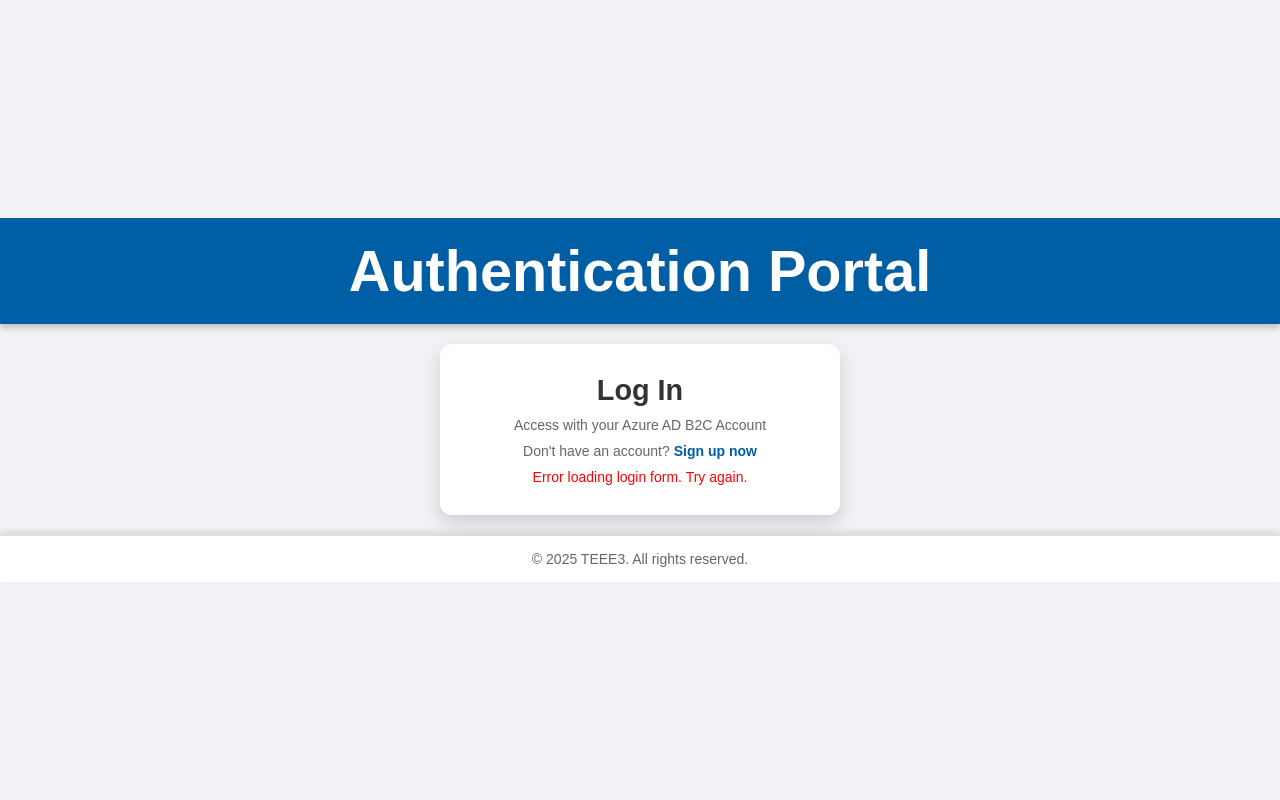
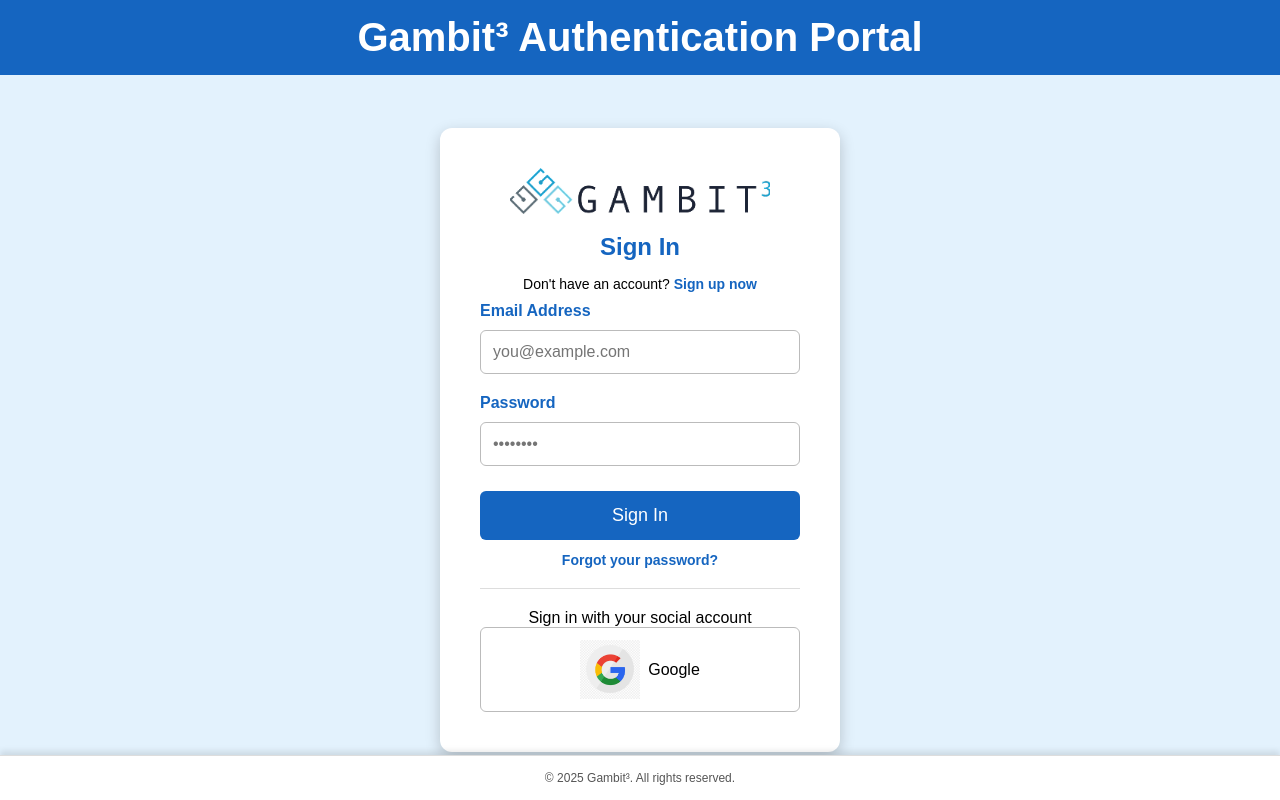
Before and after one commit to jeremiasescudero/AzureLoginTemplate, a plain HTML site: page index.html in a window 1280 px wide. Drawn offline with Linux system fonts and the light colour scheme; a script that the page names is missing.

Commit message:
added logos, and the UI got better

```diff
--- a/index.html
+++ b/index.html
@@ -1,61 +1,67 @@
 <!DOCTYPE html>
 <html lang="en">
 <head>
-    <link rel="stylesheet" href="styles.css">
     <meta charset="UTF-8">
     <meta name="viewport" content="width=device-width, initial-scale=1.0">
-    <title>Login - Azure AD B2C</title>
+    <title>Sign In - Gambit³</title>
     <link rel="stylesheet" href="styles.css">
-
-    <!-- Required for Azure AD B2C -->
-    <meta http-equiv="X-UA-Compatible" content="IE=edge" />
-    <meta name="x-ua-compatible" content="IE=edge" />
-    <meta http-equiv="Content-Type" content="text/html; charset=utf-8" />
-
-    <!-- Azure AD B2C Script -->
     <script src="https://b2cui.b2clogin.com/static/js/unifiedspa.js" defer></script>
 </head>
 <body>
 
-    <!-- Header -->
+    <!-- HEADER -->
     <header class="portal-header">
-        <h1>Authentication Portal</h1>
+        <h1>Gambit³ Authentication Portal</h1>
     </header>
 
     <div class="login-container">
-        <h2>Log In</h2>
-        <p>Access with your Azure AD B2C Account</p>
+        <div class="login-box">
+            <img src="img\G3- Logo for White Backgrounds - Version 2.png" alt="Gambit³ Logo" class="logo">
+            <h2>Sign In</h2>
 
-        <!-- Sign Up Link (Moved Above the Form) -->
-        <p class="signup-link">
-            Don't have an account? <a href="#" onclick="redirectToSignUp()">Sign up now</a>
-        </p>
+            <!-- Move Sign Up link above the form -->
+            <p class="signup-text">Don't have an account? <a href="#" onclick="signUp()">Sign up now</a></p>
 
-        <!-- Azure AD B2C injects the authentication form here -->
-        <div id="api"></div>
+            <form id="loginForm">
+                <label for="email">Email Address</label>
+                <input type="email" id="email" placeholder="you@example.com" required>
 
-        <p id="error-message" class="error-message"></p>
+                <label for="password">Password</label>
+                <input type="password" id="password" placeholder="••••••••" required>
+
+                <button type="submit" class="login-btn">Sign In</button>
+            </form>
+
+            <p class="forgot-password"><a href="#">Forgot your password?</a></p>
+
+            <hr>
+            <p class="social-text">Sign in with your social account</p>
+            <button class="google-btn" onclick="loginWithGoogle()">
+                <img src="img\avfci721i.webp" alt="Google"> Google
+            </button>
+        </div>
     </div>
 
-    <!-- Footer -->
+    <!-- FOOTER -->
     <footer class="portal-footer">
-        <p>&copy; 2025 TEEE3. All rights reserved.</p>
+        <p>&copy; 2025 Gambit³. All rights reserved.</p>
     </footer>
 
+    <script src="authConfig.js"></script>
+    <script src="script.js"></script>
     <script>
-        // Redirect to sign-up page
-        function redirectToSignUp() {
-            window.location.href = "https://gambit3teee3.b2clogin.com/gambit3teee3.onmicrosoft.com/v2.0/.well-known/openid-configuration?p=B2C_1_SIGNUP_LOGIN";
+        document.getElementById("loginForm").addEventListener("submit", function(event) {
+            event.preventDefault();
+            loginWithAzure();
+        });
+
+        function signUp() {
+            window.location.href = "https://gambit3teee3.b2clogin.com/gambit3teee3.onmicrosoft.com/oauth2/v2.0/authorize?p=B2C_1_SIGNUP_LOGIN&client_id=9a2b7851-9c08-4fb1-a88b-7d3c48f47e95&redirect_uri=https://gambit3.teee3.com/signin-oidc&response_type=id_token&scope=openid";
         }
 
-        // Force form injection check
-        window.onload = function () {
-            if (!document.getElementById("api").innerHTML.trim()) {
-                console.error("Azure AD B2C form not injected.");
-                document.getElementById("error-message").textContent = "Error loading login form. Try again.";
-            }
-        };
+        function loginWithGoogle() {
+            window.location.href = "https://gambit3teee3.b2clogin.com/gambit3teee3.onmicrosoft.com/oauth2/v2.0/authorize?p=B2C_1_SIGNUP_LOGIN&client_id=9a2b7851-9c08-4fb1-a88b-7d3c48f47e95&redirect_uri=https://gambit3.teee3.com/signin-oidc&response_type=id_token&scope=openid&acr_values=google";
+        }
     </script>
-
 </body>
 </html>
--- a/styles.css
+++ b/styles.css
@@ -1,4 +1,4 @@
-/* Reset básico para mejor consistencia */
+/* Reset básico */
 * {
     margin: 0;
     padding: 0;
@@ -6,119 +6,180 @@
     font-family: "Arial", sans-serif;
 }
 
-/* Estilos generales de la página */
+/* Fondo */
 body {
-    background: #f0f2f5;
+    background: #e3f2fd;
     display: flex;
     flex-direction: column;
     align-items: center;
     justify-content: center;
     height: 100vh;
-    text-align: center;
 }
 
-/* Header (barra superior) */
+/* Header */
 .portal-header {
-    background: #005ea5;
+    width: 100%;
+    background: #1565c0;
     color: white;
-    width: 100%;
-    padding: 20px;
     text-align: center;
-    font-size: 1.8rem;
+    padding: 15px;
+    font-size: 20px;
     font-weight: bold;
-    box-shadow: 0px 4px 6px rgba(0, 0, 0, 0.2);
+    position: absolute;
+    top: 0;
 }
 
-/* Contenedor del login */
+/* Contenedor de login */
 .login-container {
+    display: flex;
+    justify-content: center;
+    align-items: center;
+    flex-grow: 1;
+    margin-top: 80px;
+}
+
+/* Caja del formulario */
+.login-box {
     background: white;
-    padding: 30px;
+    padding: 40px;
     border-radius: 12px;
-    box-shadow: 0px 8px 20px rgba(0, 0, 0, 0.15);
+    box-shadow: 0px 5px 15px rgba(0, 0, 0, 0.2);
     text-align: center;
     width: 400px;
-    margin-top: 20px;
 }
 
-/* Títulos y subtítulos */
-h2 {
-    color: #333;
-    font-size: 1.8rem;
-    margin-bottom: 10px;
+/* Logo */
+.logo {
+    width: 260px;
+    margin-bottom: 15px;
 }
 
-p {
-    font-size: 14px;
-    color: #666;
+/* Estilos de los títulos */
+h2 {
+    font-size: 24px;
+    margin-bottom: 15px;
+    color: #1565c0;
 }
 
-/* Estilos del enlace "Sign Up" */
-.signup-link {
+/* Enlace de registro */
+.signup-text {
+    margin-bottom: 10px;
     font-size: 14px;
-    margin: 10px 0;
 }
 
-.signup-link a {
-    color: #005ea5;
+.signup-text a {
+    color: #1565c0;
     font-weight: bold;
     text-decoration: none;
 }
 
-.signup-link a:hover {
+.signup-text a:hover {
     text-decoration: underline;
 }
 
-/* Botones */
-button {
-    background: #ff5722;
+/* Inputs */
+label {
+    display: block;
+    text-align: left;
+    font-weight: bold;
+    margin-top: 10px;
+    color: #1565c0;
+}
+
+input {
+    width: 100%;
+    padding: 12px;
+    margin: 10px 0;
+    border: 1px solid #bbb;
+    border-radius: 6px;
+    font-size: 16px;
+}
+
+/* Botón de inicio de sesión */
+.login-btn {
+    background: #1565c0;
     color: white;
-    padding: 12px;
+    padding: 14px;
     border: none;
     width: 100%;
-    border-radius: 8px;
+    border-radius: 6px;
+    font-size: 18px;
     cursor: pointer;
-    font-size: 16px;
+    transition: 0.3s;
     margin-top: 15px;
-    transition: 0.3s ease;
 }
 
-button:hover {
-    background: #e64a19;
+.login-btn:hover {
+    background: #0d47a1;
 }
 
-/* Botón de Login con Azure */
-.azure-login {
-    background: #0078d4;
+/* Enlace de contraseña olvidada */
+.forgot-password {
+    font-size: 14px;
+    margin-top: 12px;
+}
+
+.forgot-password a {
+    color: #1565c0;
+    text-decoration: none;
     font-weight: bold;
 }
 
-.azure-login:hover {
-    background: #005ea5;
+.forgot-password a:hover {
+    text-decoration: underline;
 }
 
-/* Mensaje de error */
-.error-message {
-    color: red;
-    font-size: 14px;
-    margin-top: 10px;
+/* Línea separadora */
+hr {
+    margin: 20px 0;
+    border: none;
+    height: 1px;
+    background: #ddd;
+}
+
+/* Botón de Google */
+.google-btn {
+    display: flex;
+    align-items: center;
+    justify-content: center;
+    background: white;
+    border: 1px solid #bbb;
+    padding: 12px;
+    width: 100%;
+    border-radius: 6px;
+    font-size: 16px;
+    cursor: pointer;
+    transition: 0.3s;
+}
+
+/* Icono de Google */
+.google-btn img {
+    width: 60px;
+    margin-right: 8px;
+}
+
+/* Hover en botón de Google */
+.google-btn:hover {
+    background: #f1f1f1;
 }
 
 /* Footer */
 .portal-footer {
-    margin-top: 20px;
+    width: 100%;
     text-align: center;
+    padding: 15px;
     font-size: 12px;
     color: #555;
-    width: 100%;
-    padding: 15px;
     background: white;
     border-top: 1px solid #ddd;
     box-shadow: 0px -4px 6px rgba(0, 0, 0, 0.1);
+    position: absolute;
+    bottom: 0;
 }
 
-/* Responsive: Ajuste en pantallas pequeñas */
-@media screen and (max-width: 450px) {
-    .login-container {
+/* Ajustes para pantallas pequeñas */
+@media screen and (max-width: 400px) {
+    .login-box {
         width: 90%;
     }
 }
```
Also changed, not shown: TrustFrameworkExtensions.xml (+38 -44 lines), img/G3- Logo for White Backgrounds - Version 2.png (added), img/G3- Original Logo- Version 2.png (added), img/avfci721i.webp (added).
